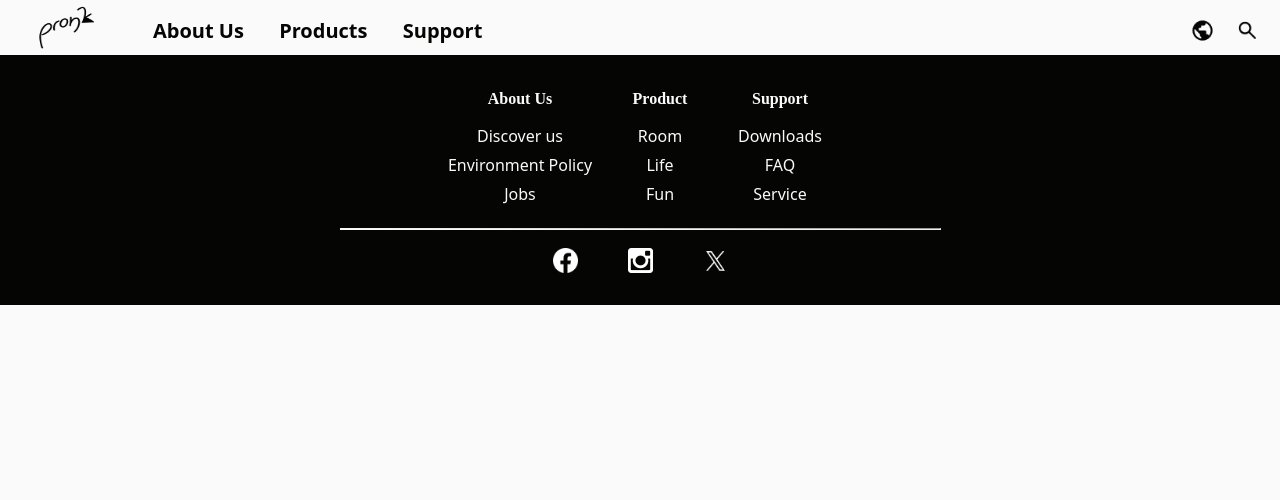
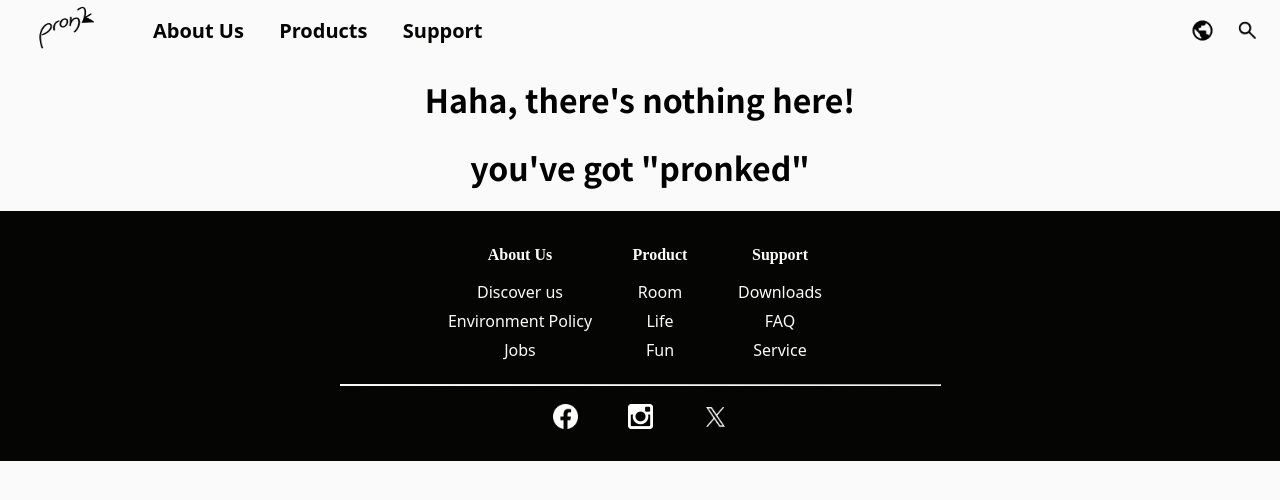
Before and after one commit to LittleDonkey1414/113-1-F2E-Project, a plain HTML site: page support.html in a window 1280 px wide. Drawn offline with Linux system fonts and the light colour scheme.

Commit message:
add support(fake)

```diff
--- /dev/null
+++ b/css_temp/support.css
@@ -0,0 +1,18 @@
+/* global */
+html {
+    box-sizing: border-box;
+}
+
+*, *:before, *:after {
+    box-sizing: inherit;
+}
+
+body {
+    font-family: "Noto Sans TC";
+    background-color: hsla(0, 0%, 98%, 1);
+    margin: 0;
+}
+
+main h1 {
+    text-align: center;
+}
--- a/support.html
+++ b/support.html
@@ -7,7 +7,7 @@
         <link rel="stylesheet" href="css_temp/style.css">
         <link rel="stylesheet" href="css_temp/header.css">
         <link rel="stylesheet" href="css_temp/footer.css">
-        <link rel="stylesheet" href="css_temp/homepage.css">
+        <link rel="stylesheet" href="css_temp/support.css">
         <title>Pronk Zone</title>
     </head>
 <body>
@@ -24,6 +24,10 @@
         </div>
     </header>
 
+    <main>
+        <h1>Haha, there's nothing here!</h1>
+        <h1>you've got "pronked"</h1>
+    </main>
 
     <footer class="footer">
         <div class="footer_section1">
```
Also changed, not shown: index.html (+2 -0 lines), favicon.ico (added).
